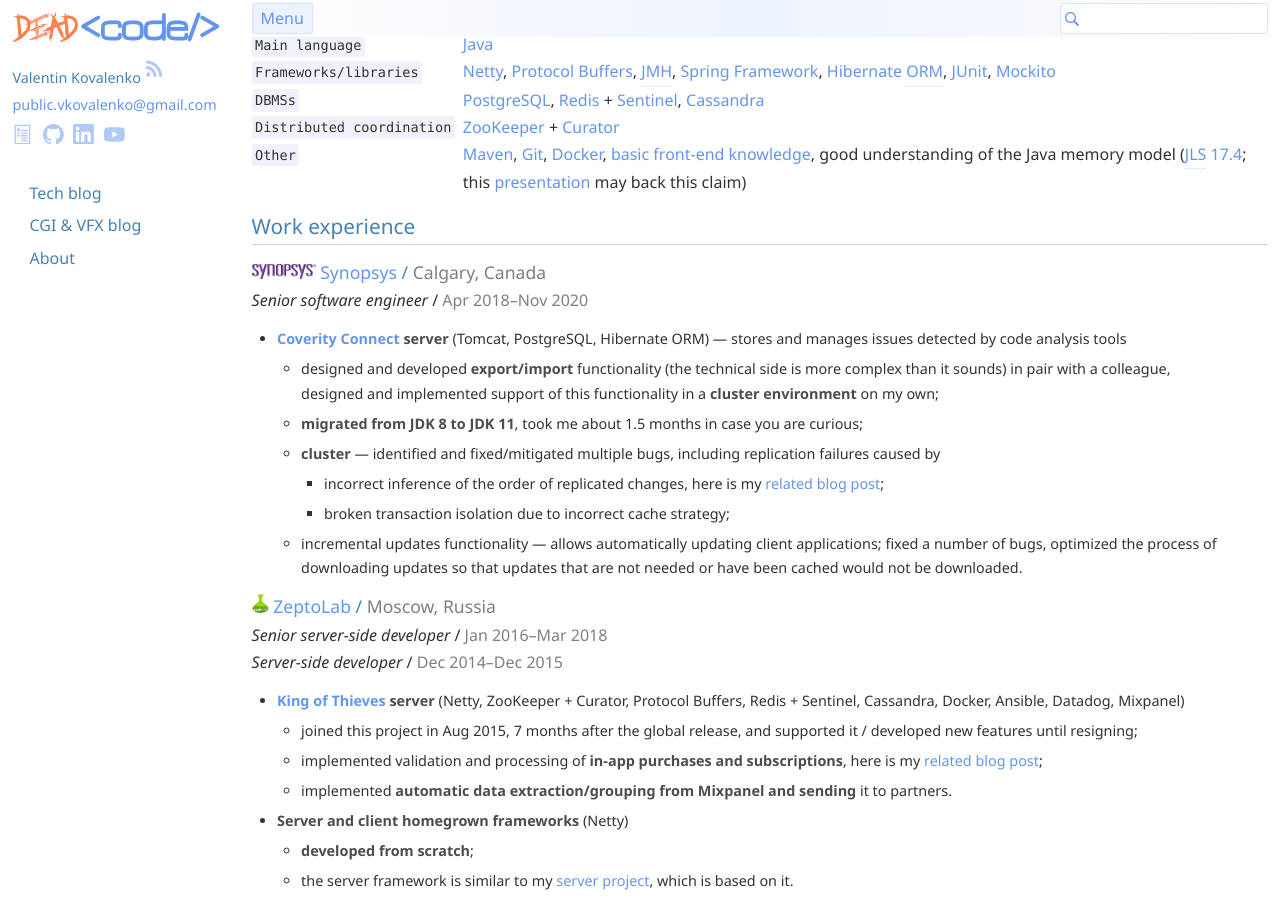
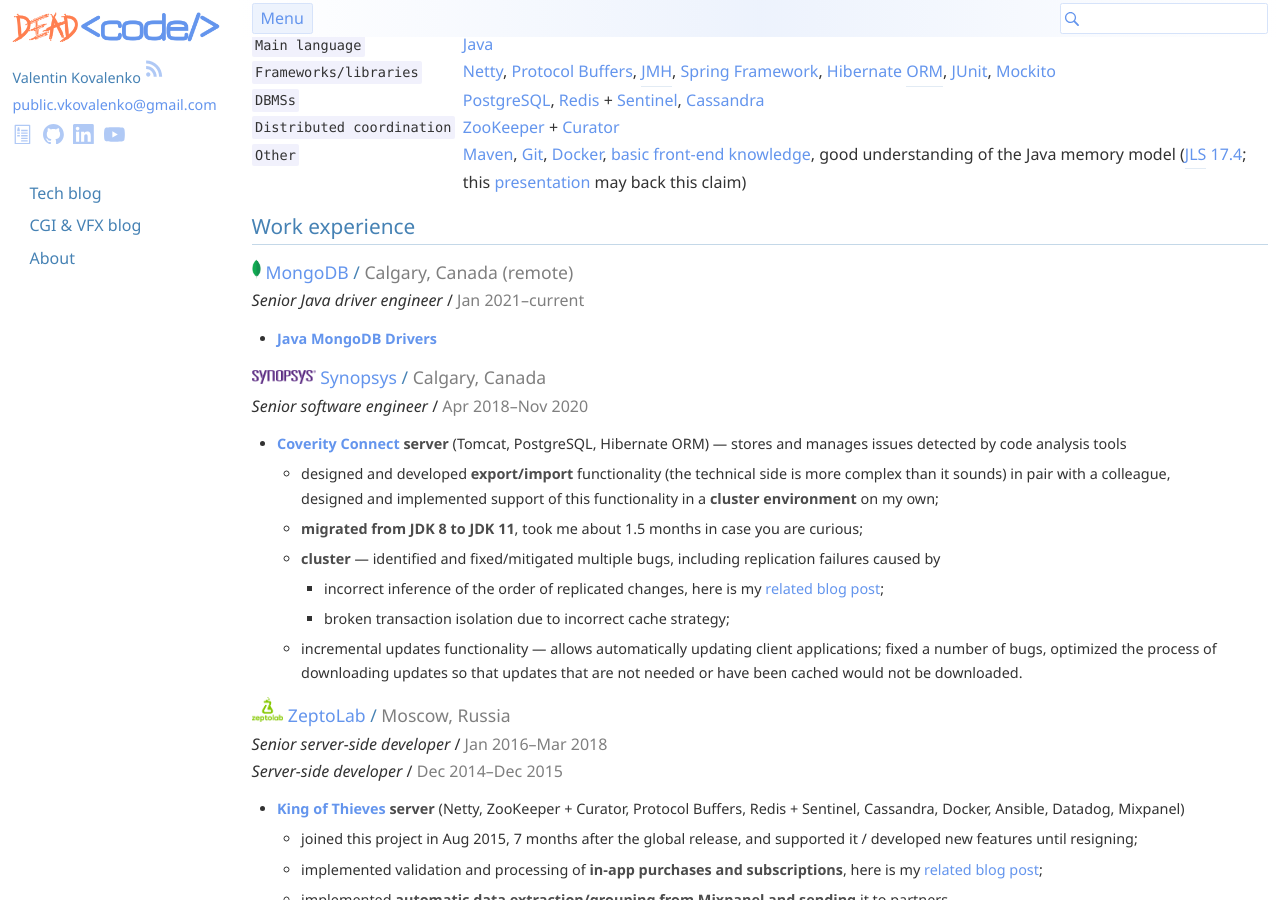
Before and after one commit to stIncMale/stincmale.github.io, a Jekyll site: the page built from resume.markdown, in a window 1280 px wide and 900 px high, scrolled down 196 px. Built offline with Jekyll 4.4.1, drawn with Linux system fonts in a browser that asks for light colours; some of the changed text lies outside the part shown.

Commit message:
Update resume.markdown

```diff
--- a/resume.markdown
+++ b/resume.markdown
@@ -87,6 +87,18 @@ Concurrency and distributed systems
 ---
 
 <h6 class="resume-h">
+  <a href="https://www.mongodb.com/" title="MongoDB">
+    <img src="{% link /assets/img/resume/mongodb-logo.png %}" alt="Logo" style="width: auto; height: 1.1em;">
+    MongoDB
+  </a>
+  / <span class="resume-insignificant resume-normal-font-weight">Calgary, Canada (remote)</span>
+</h6>
+_Senior Java driver engineer_ / <span class="resume-insignificant">Jan 2021&ndash;current</span>
+<div class="resume-experience" markdown="1">
+* **[Java MongoDB Drivers](https://docs.mongodb.com/drivers/java-drivers/)**
+</div>
+
+<h6 class="resume-h">
   <a href="https://www.synopsys.com/" title="Synopsys">
     <img src="{% link /assets/img/resume/synopsys-logo.png %}" alt="Logo" style="width: auto; height: 0.8em;">
     Synopsys
@@ -130,7 +142,7 @@ _Senior software engineer_ / <span class="resume-insignificant">Apr 2018&ndash;N
 
 <h6 class="resume-h">
   <a href="https://www.zeptolab.com/" title="ZeptoLab">
-    <img src="{% link /assets/img/resume/zeptolab-logo.png %}" alt="Logo" style="width: auto; height: 1.1em;">
+    <img src="{% link /assets/img/resume/zeptolab-logo.png %}" alt="Logo" style="width: auto; height: 1.4em;">
     ZeptoLab
   </a>
   / <span class="resume-insignificant resume-normal-font-weight">Moscow, Russia</span>
@@ -187,7 +199,7 @@ _Server-side developer_ / <span class="resume-insignificant">Dec 2014&ndash;Dec
 
 <h6 class="resume-h">
   <a href="https://www.netcracker.com/" title="Netcracker">
-    <img src="{% link /assets/img/resume/netcracker-logo.png %}" alt="Logo" style="width: auto; height: 1em;">
+    <img src="{% link /assets/img/resume/netcracker-logo.png %}" alt="Logo" style="width: auto; height: 0.9em;">
     Netcracker
   </a>
   / <span class="resume-insignificant resume-normal-font-weight">Moscow, Russia</span>
```
Also changed, not shown: other parts of resume.markdown (+1 -1 lines), assets/img/resume/mongodb-logo.png (added), assets/img/resume/netcracker-logo.png, assets/img/resume/zeptolab-logo.png.
